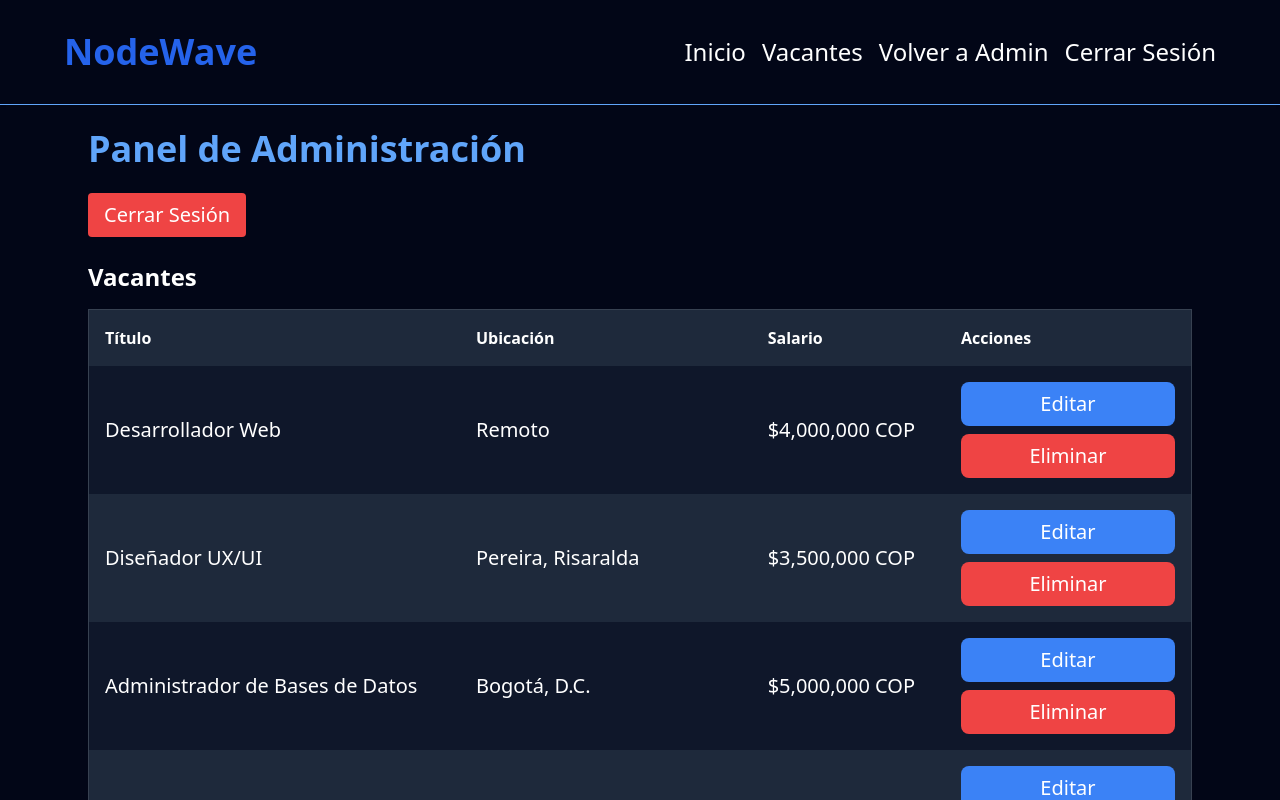
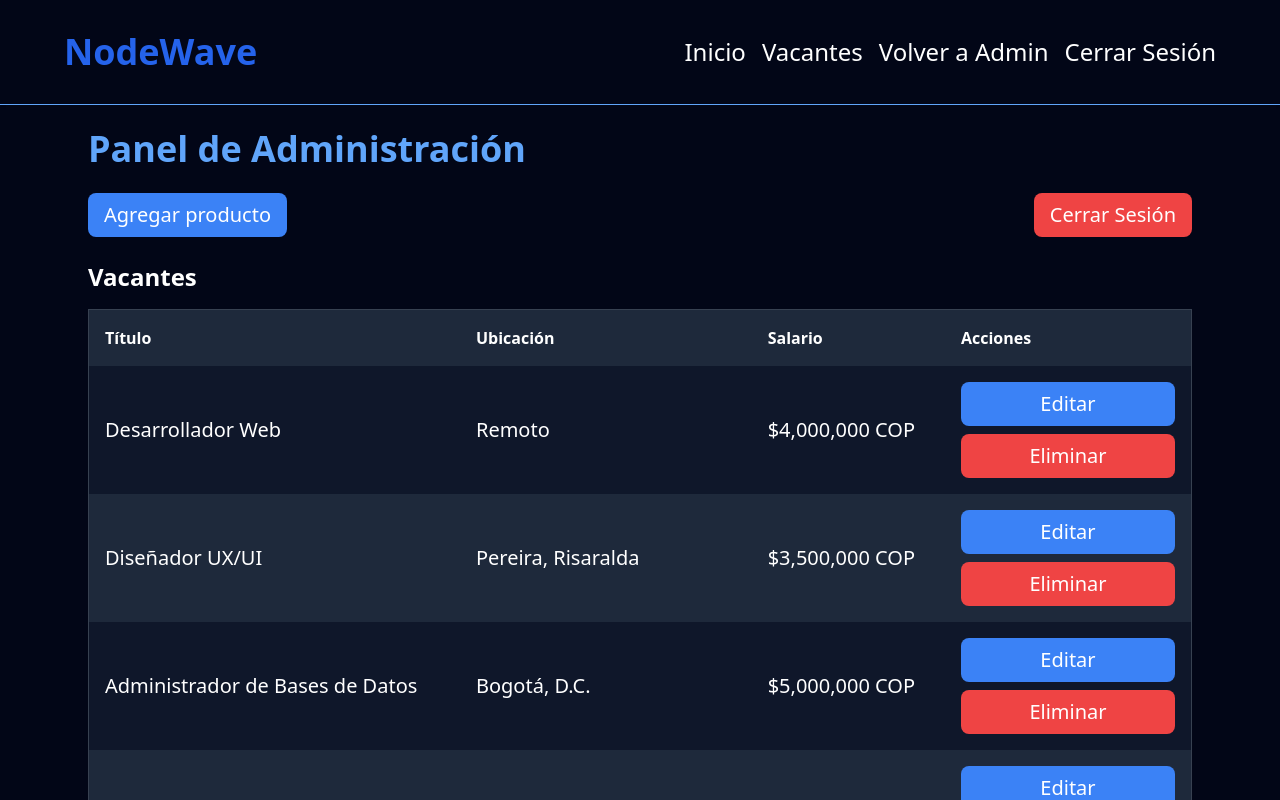
Before and after one commit to DanielMR-dev/NodeWave, a React (Vite) app in the folder client/: page /admin in a window 1280 px wide. Shown: the top 800 px of the page. Built offline with nearby package versions, Linux system fonts and the light colour scheme; sample sign-in values are in the browser's storage.

Commit message:
Se agrega nuevo botón en la página de Admin para agregar nuevo producto

```diff
--- a/client/src/views/Admin.tsx
+++ b/client/src/views/Admin.tsx
@@ -1,7 +1,10 @@
 import React, { useState } from "react";
 import { vacancies } from "../data/vacantes"; // Importar las vacantes desde vacantes.ts
+import { useNavigate } from "react-router-dom";
 
 const Admin = ({ setIsLoggedIn }: { setIsLoggedIn: (status: boolean) => void }) => {
+
+    const navigate = useNavigate(); // Hook para manejar redirecciones
     // Estado local para manejar las vacantes
     const [vacanciesList, setVacanciesList] = useState(vacancies);
     const [editingVacancy, setEditingVacancy] = useState<any>(null); // Para editar una vacante
@@ -49,20 +52,31 @@ const Admin = ({ setIsLoggedIn }: { setIsLoggedIn: (status: boolean) => void })
     // Cerrar sesión
     const handleLogout = () => {
         setIsLoggedIn(false); // Cambiar el estado de autenticación
-        localStorage.removeItem("isLoggedIn"); // Eliminar la persistencia de localStorage
+        localStorage.setItem("isLoggedIn", "false"); // Eliminar sesión en localStorage
+        navigate("/"); // Redirigir a la página de inicio ("/")
     };
 
     return (
         <div className="min-h-screen mx-auto max-w-6xl bg-slate-950 text-white p-6">
             <h1 className="text-4xl font-bold text-blue-400 mb-6">Panel de Administración</h1>
 
+            <div className="max-w-6xl mx-auto flex justify-between items-center">
                 {/* Botón de cerrar sesión */}
                 <button
                     onClick={handleLogout}
-                className="bg-red-500 text-white text-xl px-4 py-2 rounded hover:bg-red-600 mb-6"
+                    className="bg-blue-500 text-white text-xl px-4 py-2 rounded-lg hover:bg-blue-600 mb-6"
+                >
+                    Agregar producto
+                </button>
+                {/* Botón de cerrar sesión */}
+                <button
+                    onClick={handleLogout}
+                    className="bg-red-500 text-white text-xl px-4 py-2 rounded-lg hover:bg-red-600 mb-6"
                 >
                     Cerrar Sesión
                 </button>
+            </div>
+
 
             {/* Tabla de vacantes */}
             <div className="mb-8 overflow-x-auto">
```
Lines whose indentation alone changed are shown as unchanged.
